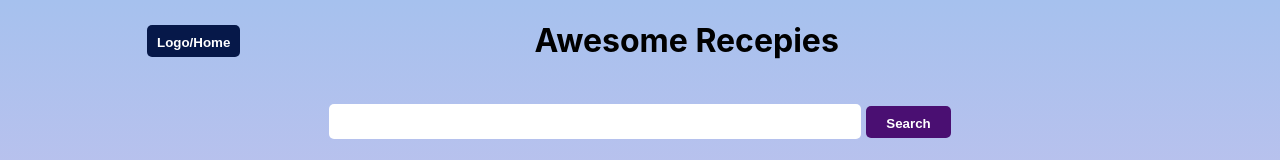
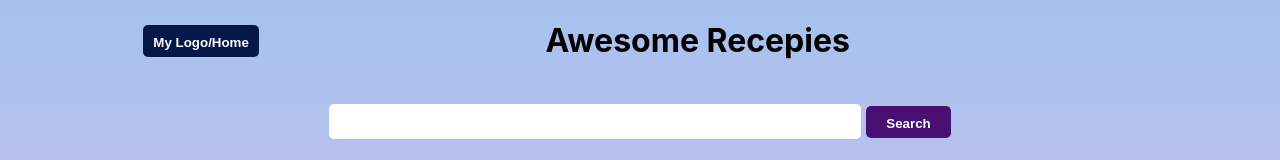
Before and after one commit to halitos/recipes-app, a React (Create React App) app: page / in a window 1280 px wide. Shown: the top 160 px of the page. Built offline with nearby package versions, Linux system fonts and the light colour scheme; no server answers.

Commit message:
styles moved to indv css files

```diff
--- a/src/App.css
+++ b/src/App.css
@@ -1,29 +1,6 @@
 .App {
   min-height: 100vh;
   background-image: linear-gradient(to top, #fbc2eb 0%, #a6c1ee 100%);
-}
-
-.search-form {
-  min-height: 10vh;
-  display: flex;
-  justify-content: center;
-  align-items: center;
-}
-
-.search-bar {
-  width: 40%;
-  border: none;
-  padding: 10px;
-  border-radius: 5px;
-}
-
-.search-button {
-  background: rgb(74, 15, 114);
-  border: none;
-  border-radius: 5px;
-  padding: 10px 20px;
-  color: white;
-  margin-left: 5px;
 }
 
 .recipes {
@@ -31,29 +8,3 @@
   justify-content: space-around;
   flex-wrap: wrap;
 }
-
-/* .select-btn {
-  width: 100px;
-  height: 100px;
-  border-radius: 50%;
-  border: 0px;
-  background-color: indigo;
-  font-size: x-large;
-  color: aliceblue;
-  cursor: pointer;
-}
-
-.btn-container {
-  display: flex;
-  justify-content: space-around;
-} */
-
-/* .header {
-  display: flex;
-  align-items: center;
-  justify-content: space-around;
-}
-
-#edamam-badge {
-  float: right;
-} */
--- a/src/Components/Navbar.js
+++ b/src/Components/Navbar.js
@@ -5,9 +5,9 @@ import "./navbar.css"
 export default function Navbar() {
     return (
         <div className="header">
-            <div className="my-logo">
-            <Link to="/"><button>Logo/Home</button></Link>
-            </div>
+            <Link to="/">
+            <button>My Logo/Home</button>
+            </Link>
             <h1>Awesome Recepies</h1>
             <div id="edamam-badge" ></div>
         </div>
--- a/src/Components/Search.js
+++ b/src/Components/Search.js
@@ -1,4 +1,5 @@
 import React, {useState} from 'react'
+import "./search.css"
 
     const Search = ({changeSearch}) => {
     const [query, setQuery] = useState("");
--- a/src/Components/navbar.css
+++ b/src/Components/navbar.css
@@ -9,6 +9,7 @@
 }
 
 button {
+  cursor: pointer;
   font-weight: 700;
   height: 2rem;
   background: rgb(6, 24, 73);
--- /dev/null
+++ b/src/Components/search.css
@@ -0,0 +1,22 @@
+.search-form {
+  min-height: 10vh;
+  display: flex;
+  justify-content: center;
+  align-items: center;
+}
+
+.search-bar {
+  width: 40%;
+  border: none;
+  padding: 10px;
+  border-radius: 5px;
+}
+
+.search-button {
+  background: rgb(74, 15, 114);
+  border: none;
+  border-radius: 5px;
+  padding: 10px 20px;
+  color: white;
+  margin-left: 5px;
+}
```
